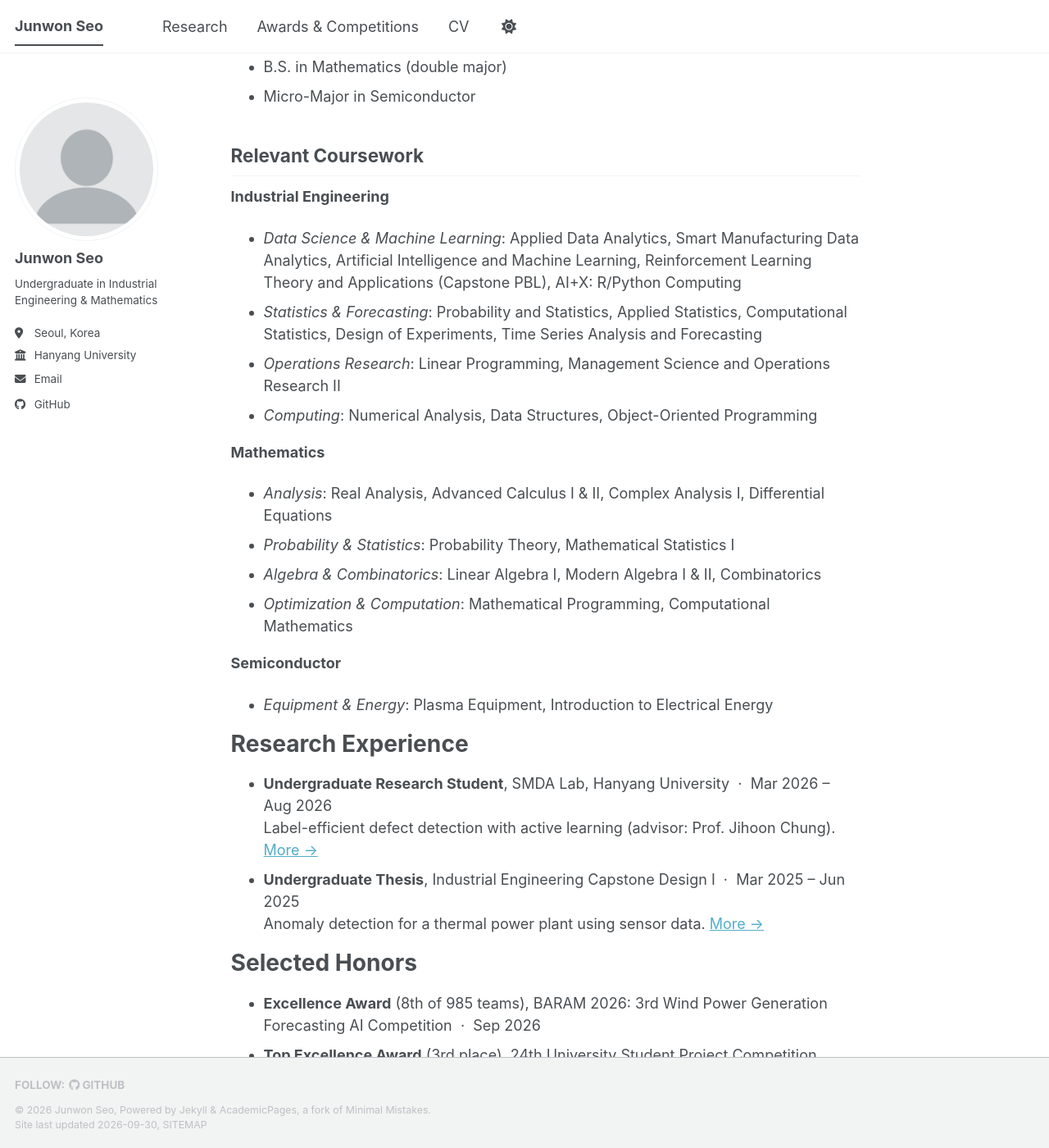
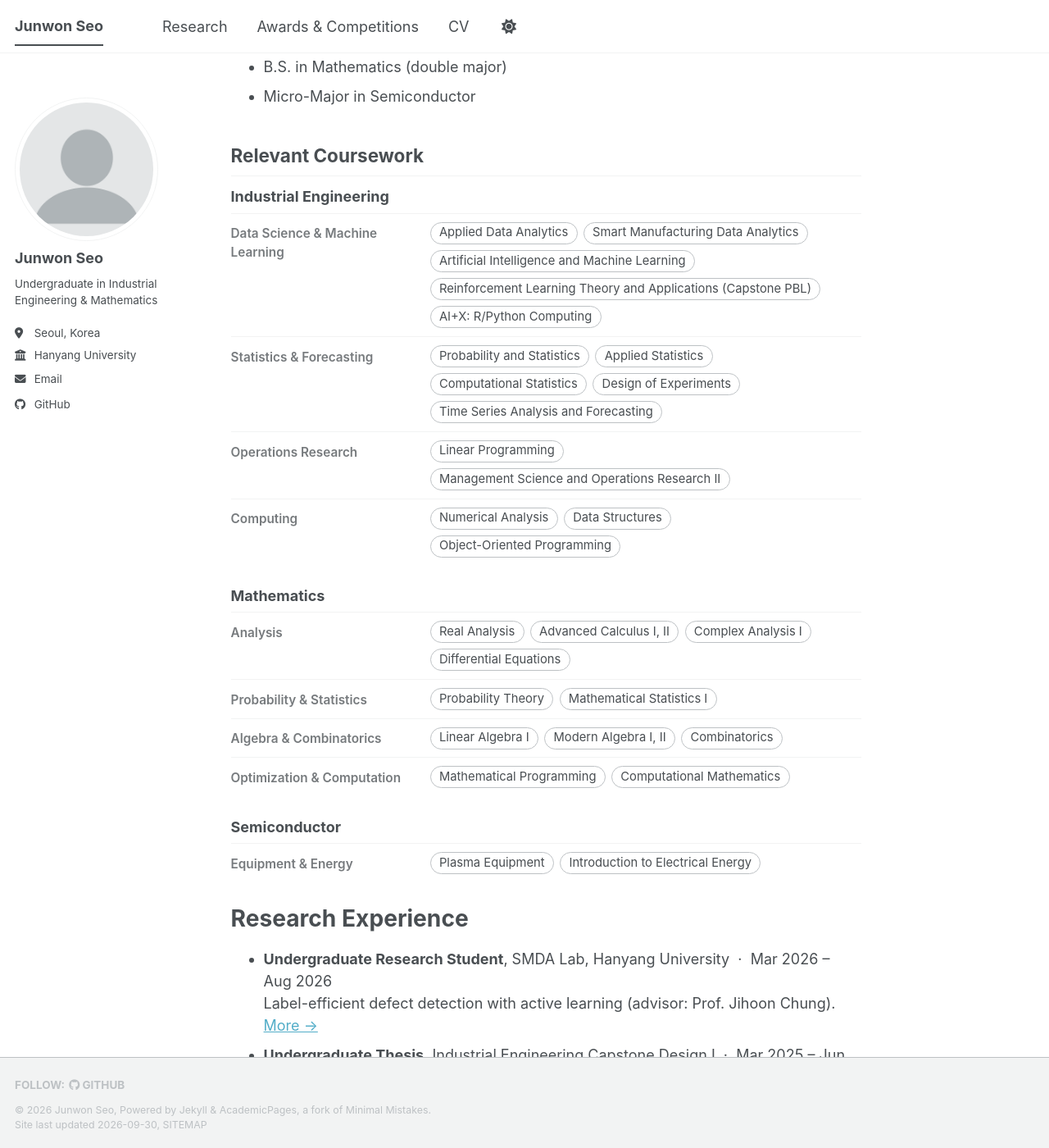
Before and after one commit to galashow3/galashow3.github.io, a Jekyll site: the page built from _pages/about.md, in a window 1280 px wide and 1400 px high, scrolled down 659 px. Shown: the whole window at 82% size. Built offline with Jekyll 4.4.1, drawn with Linux system fonts in a browser that asks for light colours; a style sheet for code colours, icons or effects is not loaded.

Commit message:
Show coursework as field rows with course chips for readability
Co-Authored-By: Claude Opus 5.5 <noreply@anthropic.com>
Claude-Session: https://claude.ai/code/session_01R7HUdYsjbuw5W7w4jBmyH5

```diff
--- a/_pages/about.md
+++ b/_pages/about.md
@@ -27,23 +27,21 @@ Education
 
 Relevant Coursework
 ------
-**Industrial Engineering**
 
-- *Data Science & Machine Learning*: Applied Data Analytics, Smart Manufacturing Data Analytics, Artificial Intelligence and Machine Learning, Reinforcement Learning Theory and Applications (Capstone PBL), AI+X: R/Python Computing
-- *Statistics & Forecasting*: Probability and Statistics, Applied Statistics, Computational Statistics, Design of Experiments, Time Series Analysis and Forecasting
-- *Operations Research*: Linear Programming, Management Science and Operations Research II
-- *Computing*: Numerical Analysis, Data Structures, Object-Oriented Programming
-
-**Mathematics**
-
-- *Analysis*: Real Analysis, Advanced Calculus I & II, Complex Analysis I, Differential Equations
-- *Probability & Statistics*: Probability Theory, Mathematical Statistics I
-- *Algebra & Combinatorics*: Linear Algebra I, Modern Algebra I & II, Combinatorics
-- *Optimization & Computation*: Mathematical Programming, Computational Mathematics
-
-**Semiconductor**
-
-- *Equipment & Energy*: Plasma Equipment, Introduction to Electrical Energy
+<div class="coursework">
+  <div class="cw-major">Industrial Engineering</div>
+  <div class="cw-row"><div class="cw-field">Data Science &amp; Machine Learning</div><div class="cw-courses"><span>Applied Data Analytics</span><span>Smart Manufacturing Data Analytics</span><span>Artificial Intelligence and Machine Learning</span><span>Reinforcement Learning Theory and Applications (Capstone PBL)</span><span>AI+X: R/Python Computing</span></div></div>
+  <div class="cw-row"><div class="cw-field">Statistics &amp; Forecasting</div><div class="cw-courses"><span>Probability and Statistics</span><span>Applied Statistics</span><span>Computational Statistics</span><span>Design of Experiments</span><span>Time Series Analysis and Forecasting</span></div></div>
+  <div class="cw-row"><div class="cw-field">Operations Research</div><div class="cw-courses"><span>Linear Programming</span><span>Management Science and Operations Research II</span></div></div>
+  <div class="cw-row"><div class="cw-field">Computing</div><div class="cw-courses"><span>Numerical Analysis</span><span>Data Structures</span><span>Object-Oriented Programming</span></div></div>
+  <div class="cw-major">Mathematics</div>
+  <div class="cw-row"><div class="cw-field">Analysis</div><div class="cw-courses"><span>Real Analysis</span><span>Advanced Calculus I, II</span><span>Complex Analysis I</span><span>Differential Equations</span></div></div>
+  <div class="cw-row"><div class="cw-field">Probability &amp; Statistics</div><div class="cw-courses"><span>Probability Theory</span><span>Mathematical Statistics I</span></div></div>
+  <div class="cw-row"><div class="cw-field">Algebra &amp; Combinatorics</div><div class="cw-courses"><span>Linear Algebra I</span><span>Modern Algebra I, II</span><span>Combinatorics</span></div></div>
+  <div class="cw-row"><div class="cw-field">Optimization &amp; Computation</div><div class="cw-courses"><span>Mathematical Programming</span><span>Computational Mathematics</span></div></div>
+  <div class="cw-major">Semiconductor</div>
+  <div class="cw-row"><div class="cw-field">Equipment &amp; Energy</div><div class="cw-courses"><span>Plasma Equipment</span><span>Introduction to Electrical Energy</span></div></div>
+</div>
 
 Research Experience
 ======
--- a/assets/css/main.scss
+++ b/assets/css/main.scss
@@ -37,3 +37,42 @@
     "layout/sidebar",
     "layout/json_cv"
 ;
+/* Relevant coursework on the About page: field label + course chips */
+.coursework { margin: 0.4em 0 1.6em; }
+.coursework .cw-major {
+  font-weight: 700;
+  margin: 1.3em 0 0.35em;
+}
+.coursework .cw-major:first-child { margin-top: 0.3em; }
+.coursework .cw-row {
+  display: grid;
+  grid-template-columns: 12.5em 1fr;
+  column-gap: 1em;
+  row-gap: 0.35em;
+  padding: 0.55em 0;
+  border-top: 1px solid var(--global-border-color);
+  align-items: start;
+}
+.coursework .cw-field {
+  font-size: 0.85em;
+  font-weight: 600;
+  opacity: 0.75;
+  padding-top: 0.25em;
+}
+.coursework .cw-courses {
+  display: flex;
+  flex-wrap: wrap;
+  gap: 0.4em;
+}
+.coursework .cw-courses span {
+  font-size: 0.82em;
+  line-height: 1.45;
+  padding: 0.12em 0.7em;
+  border: 1px solid var(--global-dark-border-color);
+  border-radius: 1em;
+  white-space: nowrap;
+}
+@media (max-width: 600px) {
+  .coursework .cw-row { grid-template-columns: 1fr; }
+  .coursework .cw-courses span { white-space: normal; }
+}
```
